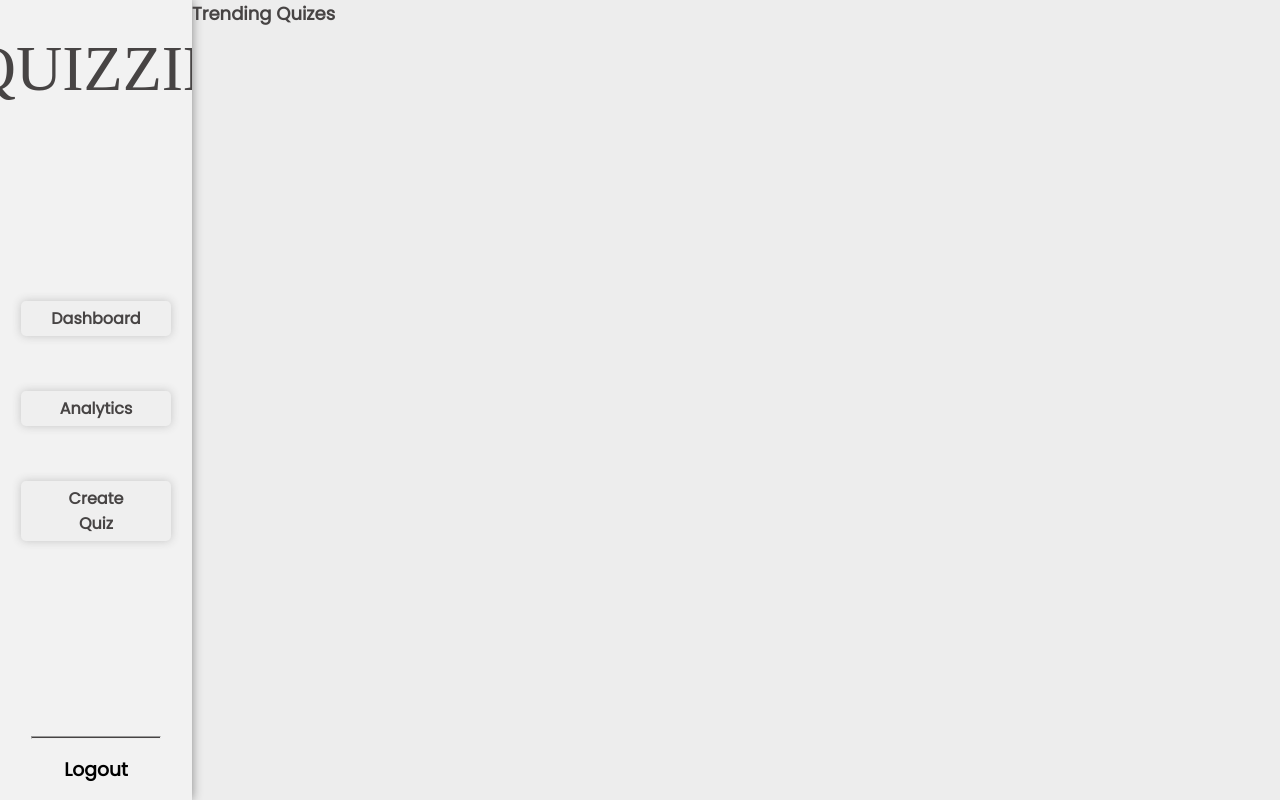
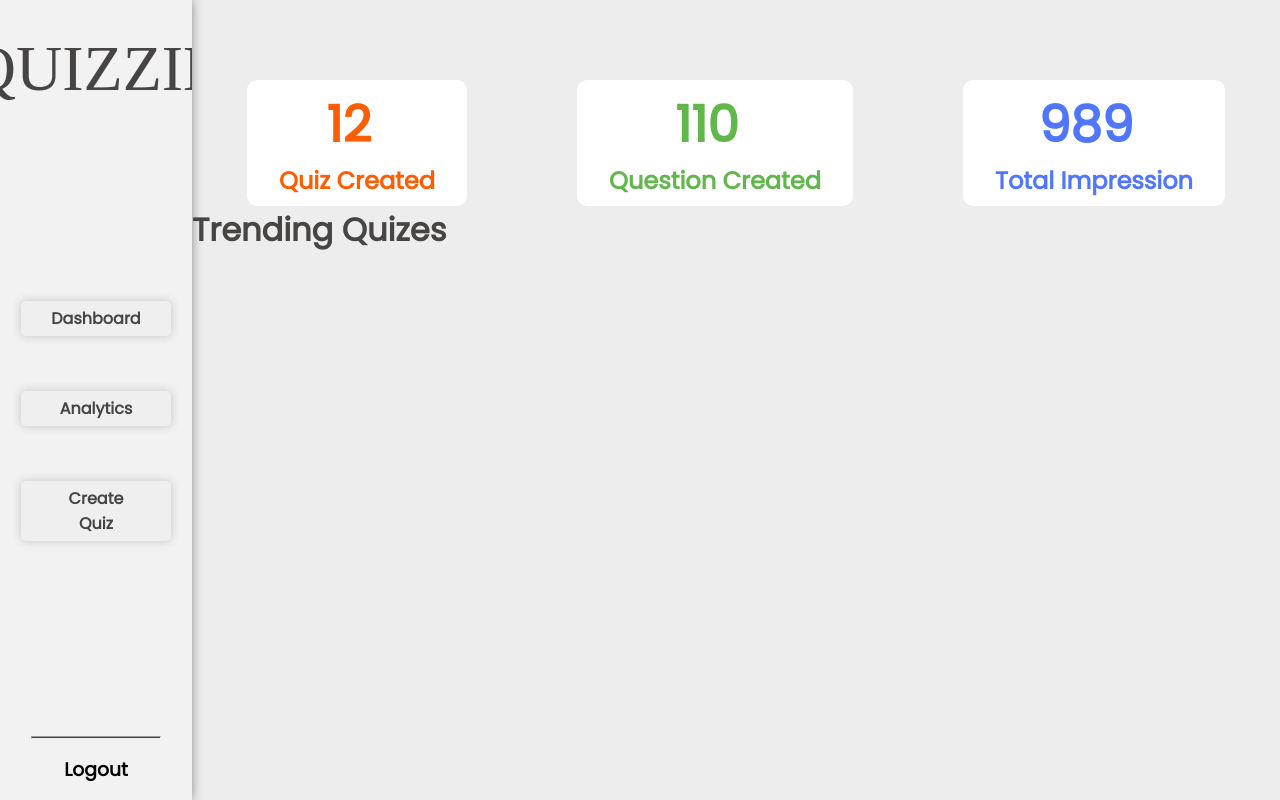
Before and after one commit to itsmeshashank13/Quizzie, a React (Create React App) app in the folder frontend/: page /dashboard in a window 1280 px wide. Built offline with nearby package versions, Linux system fonts and the light colour scheme; a web font is replaced by a local one.

Commit message:
created the top score span

```diff
--- a/frontend/src/Pages/dashboard/Dashboard.jsx
+++ b/frontend/src/Pages/dashboard/Dashboard.jsx
@@ -9,9 +9,18 @@ function Dashboard() {
     <LeftBar />
     <div className={styles.main}>
       <div className={styles.head}>
-        <span></span>
-        <span></span>
-        <span></span>
+        <span className={styles.wrapper}>
+          <h1>12</h1>
+          <p><span>Quiz </span>Created</p>
+        </span>
+        <span className={styles.wrapper}>
+          <h1>110</h1>
+          <p><span>Question</span>  Created </p>
+        </span>
+        <span className={styles.wrapper}>
+          <h1>989</h1>
+          <p><span>Total</span> Impression </p>
+        </span>
       </div>
       <div className={styles.bottom}>
         <h1>Trending Quizes</h1>
--- a/frontend/src/Pages/dashboard/dashboard.module.css
+++ b/frontend/src/Pages/dashboard/dashboard.module.css
@@ -7,11 +7,44 @@
 }
 
 .head {
+    font-family: Poppins;
+    align-items: center;
+    display: flex;
+    justify-content: space-around;
+    margin-top: 5rem;
+}
 
+.head .wrapper {
+    background-color: #ffffff;
+    text-align: center;
+    width: max-content;
+    padding: .5rem 2rem;
+    border-radius: 10px;
+}
+
+.head .wrapper:first-child {
+    color: #FF5D01;
+}
+
+.head .wrapper:nth-child(2) {
+    color: #60B84B;
+}
+
+.head .wrapper:nth-child(3) {
+    color: #5076FF;
+}
+
+.head .wrapper h1 {
+    font-size: 50px;
+    margin-right: 1rem;
+}
+
+.head .wrapper p {
+    font-size: x-large;
+    font-weight: 900;
 }
 
 .bottom h1 {
     font-family: Poppins;
     color: #474444;
-    font-size: large;
 }
```
